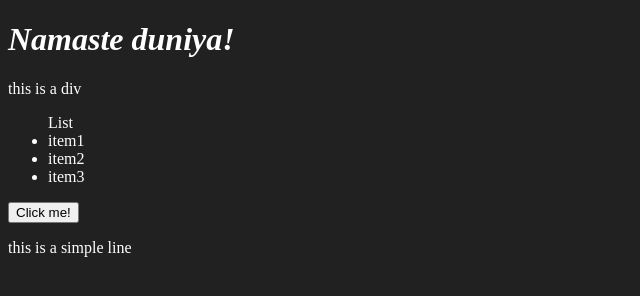
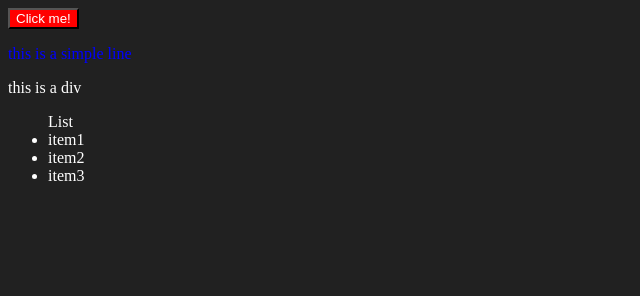
Before and after one commit to IamArnab999/JavaScript-Crash-Course, a plain HTML site: page DOM/dom_2.html in a window 1280 px wide. Shown: the whole page, without its empty margins (0-640 px from the left). Drawn offline with Linux system fonts and the light colour scheme.

Commit message:
commit ha

```diff
--- a/DOM/dom_2.html
+++ b/DOM/dom_2.html
@@ -4,9 +4,18 @@
     <meta charset="UTF-8">
     <meta name="viewport" content="width=device-width, initial-scale=1.0">
     <title>DOM part two | create a new element</title>
+    <style>
+        .para{
+            color: blue;
+        }
+        .newPara{
+            color: seagreen;
+        }
+    </style>
 </head>
 <body style="background-color: #212121; color: #fff;">
     <div id="div" name="JSDiv">
+        <p class="para">this is a simple line</p>
         this is a div
         <ul>
             List
@@ -15,7 +24,6 @@
             <li>item3</li>
         </ul>
     </div>
-    <p class="para">this is a simple line</p>
 
     <script>
         /*
@@ -46,7 +54,13 @@
         let newBtn = document.createElement("button");
         newBtn.innerText = "Click me!";
 
-        console.log(newBtn);
+        newBtn.style.color = "white";
+        newBtn.style.backgroundColor = "red";
+        div.before(newBtn);
+        // OR
+        // document.querySelector("body").prepend(newBtn)
+
+        /*console.log(newBtn);
 
         let div = document.querySelector("div");
         div.append(newBtn);
@@ -56,7 +70,7 @@
         document.querySelector("body").prepend(heading);
 
         let para = document.querySelector("p");
-        // para.remove();
+        // para.remove();*/
 
     </script>
 </body>
```
